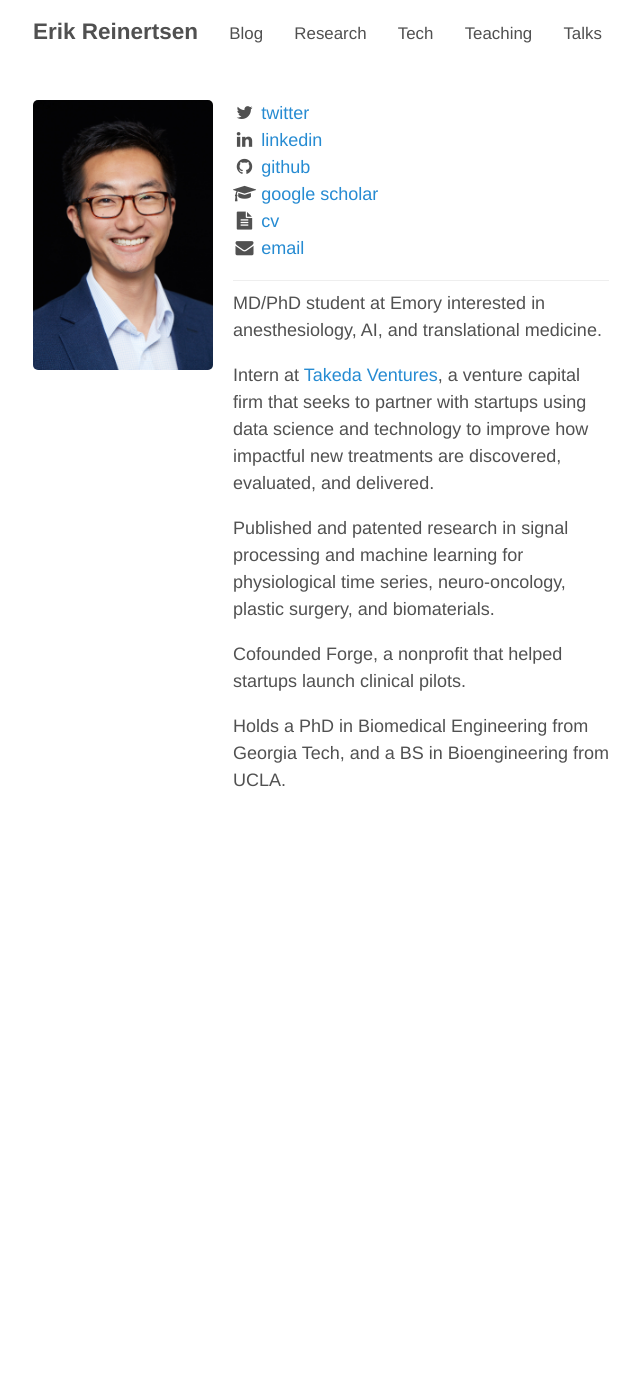
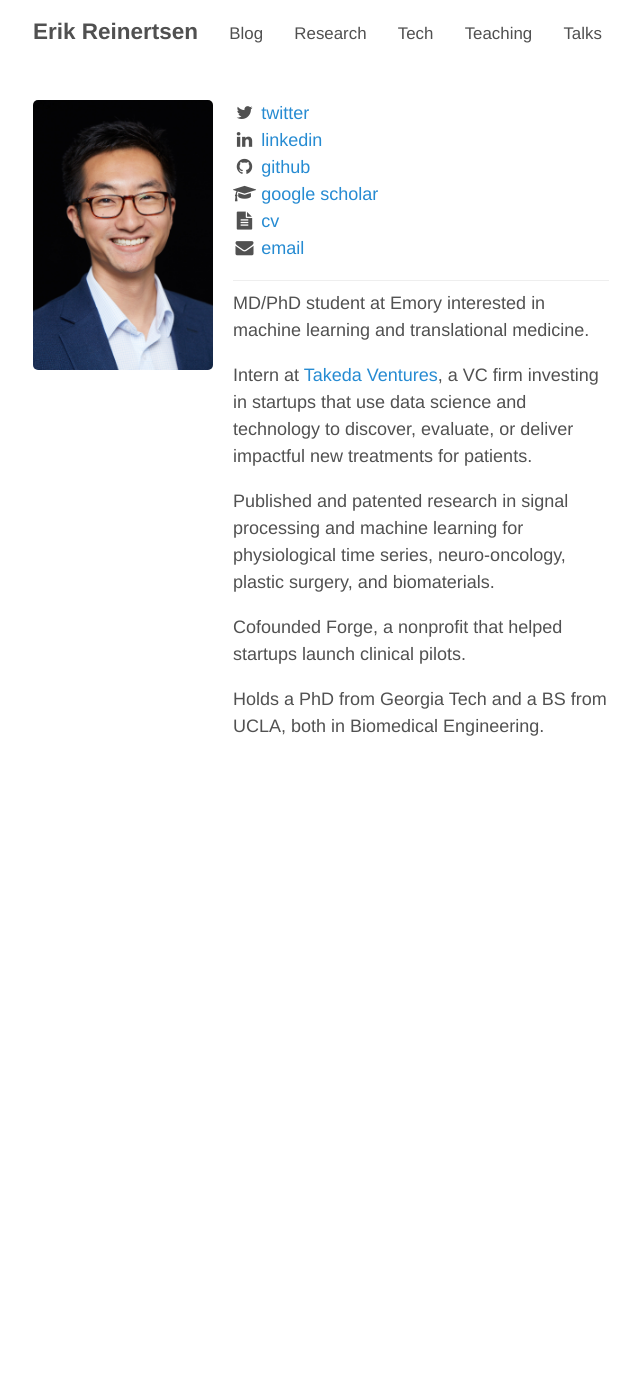
Before and after one commit to erikr/erikr.github.io, a Jekyll site: the page built from index.md, in a window 1280 px wide. Shown: the whole page, without its empty margins (319-959 px from the left). Built offline with Jekyll 4.4.1, drawn with Linux system fonts in a browser that asks for light colours; nearby versions of some CDN libraries.

Commit message:
revised bio

```diff
--- a/index.md
+++ b/index.md
@@ -25,12 +25,12 @@ $("#email").attr("href", "mailto:" + email_address).html("email");
 ---
 
 
-MD/PhD student at Emory interested in anesthesiology, AI, and translational medicine.
+MD/PhD student at Emory interested in machine learning and translational medicine.
 
-Intern at [Takeda Ventures](http://takedaventures.com), a venture capital firm that seeks to partner with startups using data science and technology to improve how impactful new treatments are discovered, evaluated, and delivered.
+Intern at [Takeda Ventures](http://takedaventures.com), a VC firm investing in startups that use data science and technology to discover, evaluate, or deliver impactful new treatments for patients.
 
 Published and patented research in signal processing and machine learning for physiological time series, neuro-oncology, plastic surgery, and biomaterials.
 
 Cofounded Forge, a nonprofit that helped startups launch clinical pilots.
 
-Holds a PhD in Biomedical Engineering from Georgia Tech, and a BS in Bioengineering from UCLA.
+Holds a PhD from Georgia Tech and a BS from UCLA, both in Biomedical Engineering.
```
